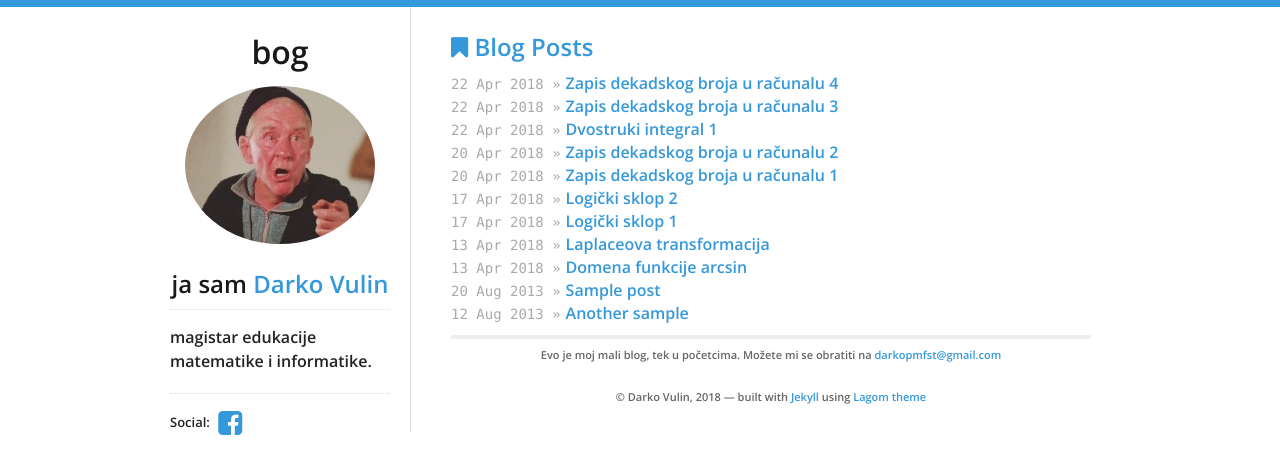
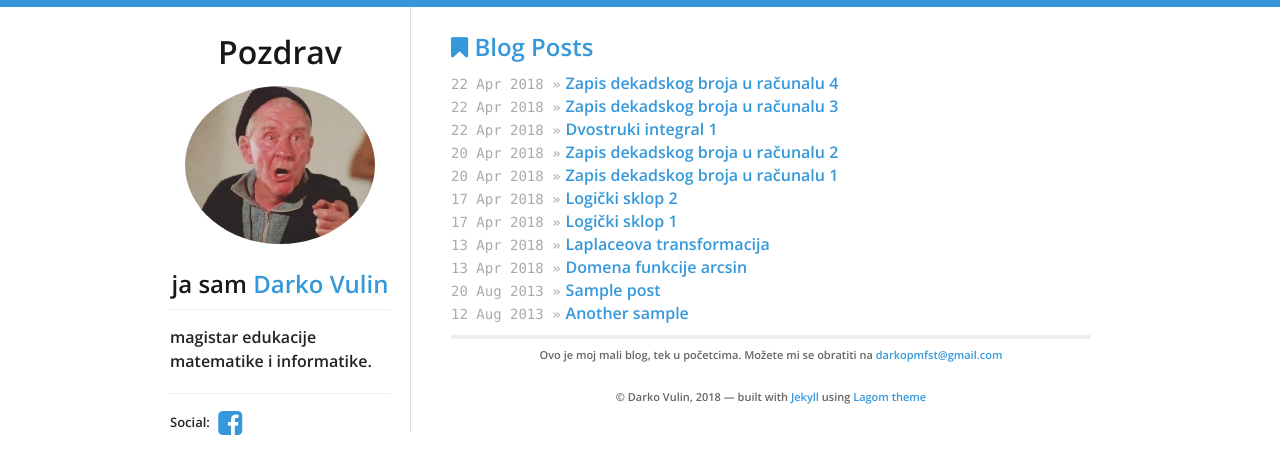
Before and after one commit to rijesimi/rijesimi.github.io, a Jekyll site: the page built from index.html, in a window 1280 px wide. Shown: the top 451 px of the page. Built offline with Jekyll 4.4.1, drawn with Linux system fonts in a browser that asks for light colours.

Commit message:
male promjene

```diff
--- a/_includes/footer.html
+++ b/_includes/footer.html
@@ -1,7 +1,7 @@
 <div class="disclaimer">
   {% if site.data.theme.show_disclaimer %}
   <p>
-    Evo je moj mali blog, tek u početcima. Možete mi se obratiti na
+    Ovo je moj mali blog, tek u početcima. Možete mi se obratiti na
     <a href="mailto:darkopmfst@gmail.com">darkopmfst@gmail.com</a>
   </p>
   {% endif %}
--- a/_includes/sidebar.html
+++ b/_includes/sidebar.html
@@ -1,5 +1,5 @@
 <nav>
-  <h1>bog</h1>
+  <h1>Pozdrav</h1>
   <a href="/">
     {% if site.data.theme.social.gravatar %}
     <img src="http://www.gravatar.com/avatar/{{ site.data.theme.social.gravatar }}?s=200" id="gravatar" alt="My photo"/>
```
Also changed, not shown: _posts/2018-04-22-dvostruki-integral-1.md (+2 -2 lines).
